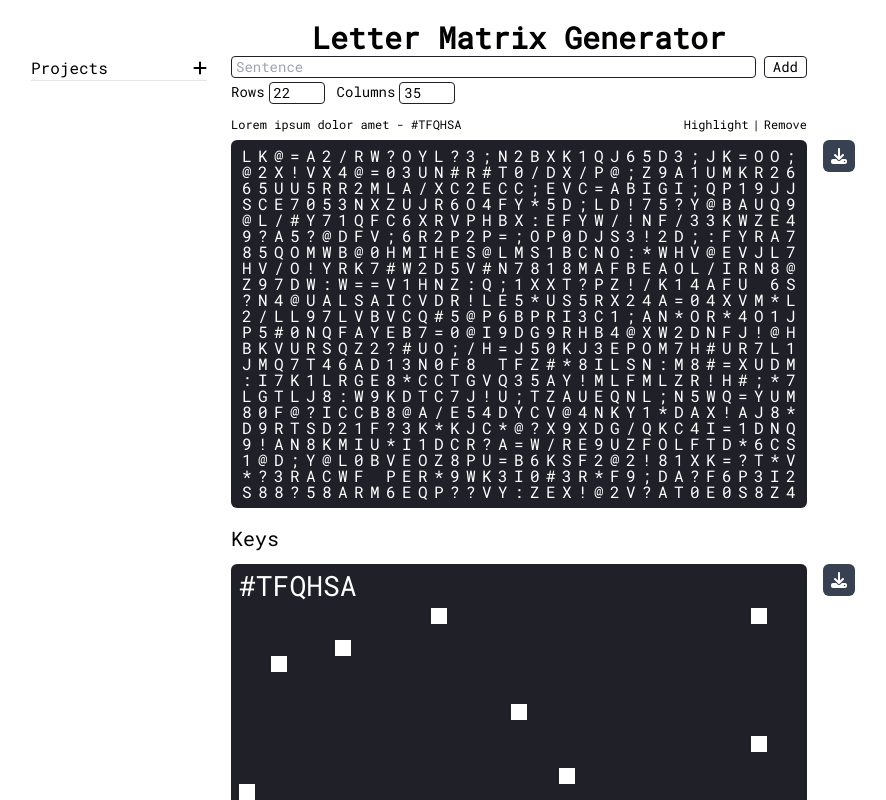
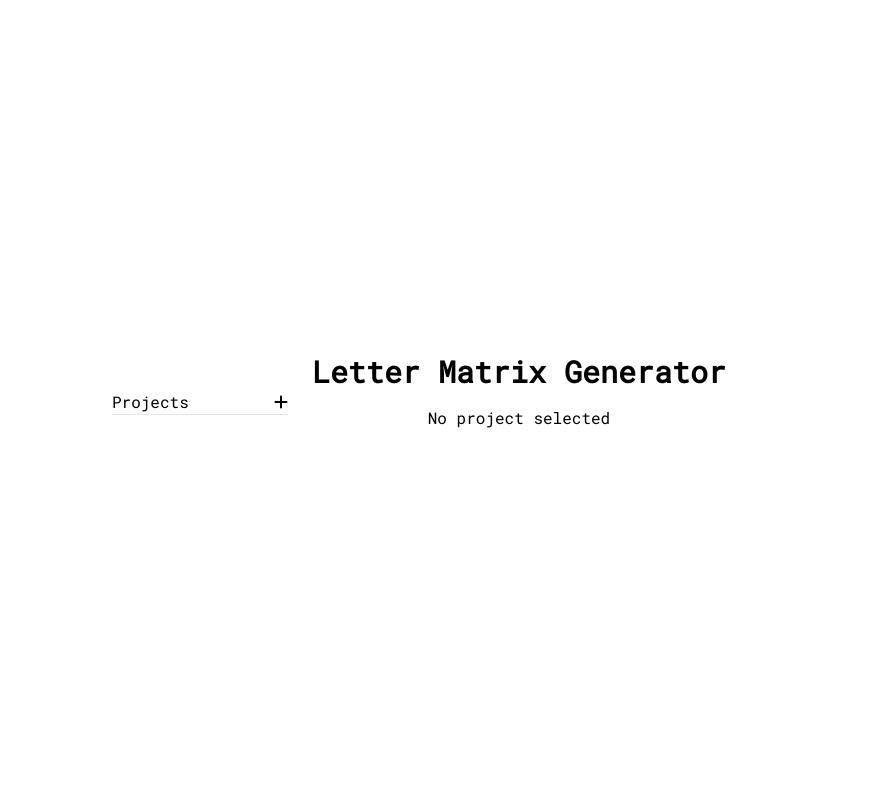
Before and after one commit to DenseOriginal/letter-matrix, a React (Vite) app: page / in a window 1280 px wide. Shown: the top 800 px of the page, without its empty margins (121-1007 px from the left). Built offline with nearby package versions, Linux system fonts and the light colour scheme.

Commit message:
Add redux implmentation

```diff
--- a/src/App.tsx
+++ b/src/App.tsx
@@ -1,7 +1,8 @@
 import { useMemo, useState } from 'react';
 import { distribute, hash } from './helpers';
+import { useAppSelector } from './hooks/redux';
 import { Out } from './Out';
-import { Projects } from './Projects';
+import { ProjectsList } from './Projects';
 import { Sentences } from './Sentences';
 import { Settings } from './Settings';
 
@@ -10,6 +11,30 @@ const initialSentences = [
 ];
 
 function App() {
+	const state = useAppSelector(state => state);
+	const currentProject = state.projects.find(project => project.id == state.currentProject);
+
+	return (
+		<div className='relative flex justify-center flex-col py-5'>
+			<h1 className='text-3xl font-bold'>Letter Matrix Generator</h1>
+
+			<div className='relative w-full'>
+				<ProjectsList />
+				{currentProject ? <Project /> : <NoProject />}
+			</div>
+		</div>
+	)
+}
+
+export default App
+
+const NoProject = () => {
+	return <div className='flex justify-center my-4'>
+		<h2>No project selected</h2>
+	</div>
+}
+
+const Project = () => {
 	const [rows, setRows] = useState(22);
 	const [columns, setColumns] = useState(35);
 	const [sentences, setSentences] = useState(initialSentences);
@@ -20,12 +45,7 @@ function App() {
 	const remove = (sentence: string) => setSentences(sentences => sentences.filter(s => s != sentence));
 	const highlight = (hash: string) => setSelected(hash);
 
-	return (
-		<div className='relative flex justify-center items-center flex-col py-5'>
-			<h1 className='text-3xl font-bold'>Letter Matrix Generator</h1>
-
-			<div className='relative'>
-				<Projects />
+	return <>
 		<Settings
 			add={add}
 			setRows={setRows}
@@ -52,9 +72,5 @@ function App() {
 				key={hash(sentence)}
 			/>)}
 		</div>
-			</div>
-		</div>
-	)
+	</>
 }
-
-export default App
--- a/src/Projects.tsx
+++ b/src/Projects.tsx
@@ -5,7 +5,7 @@ const randomId = (length = 6) => {
 	return Math.random().toString(36).substring(2, length + 2);
 };
 
-export const Projects = () => {
+export const ProjectsList = () => {
 	const [projects, setProjects] = useLocalStorage<Project[]>('projects', []);
 
 	const addProject = () => {
--- /dev/null
+++ b/src/hooks/redux.ts
@@ -0,0 +1,9 @@
+import { TypedUseSelectorHook, useDispatch, useSelector } from 'react-redux'
+import { store } from '../store'
+import { State } from '../types'
+
+type AppDispatch = typeof store.dispatch
+
+// Use throughout your app instead of plain `useDispatch` and `useSelector`
+export const useAppDispatch: () => AppDispatch = useDispatch
+export const useAppSelector: TypedUseSelectorHook<State> = useSelector
--- a/src/index.tsx
+++ b/src/index.tsx
@@ -1,7 +1,15 @@
 import ReactDOM from 'react-dom/client'
 import './index.css'
 import App from './App'
+import { Provider } from 'react-redux'
+import { store } from './store'
+
+const Root = () => (
+	<Provider store={store}>
+		<App />
+	</Provider>
+)
 
 ReactDOM.createRoot(document.getElementById('root')!).render(
-	<App />
+	<Root />
 )
--- /dev/null
+++ b/src/store/actions.ts
@@ -0,0 +1,30 @@
+import { Project } from "../types";
+
+export const onAddProject = (project: Project) => ({
+	type: 'ADD_PROJECT' as const,
+	project
+});
+
+export const onSetCurrentProject = (id: string) => ({
+	type: 'SET_CURRENT_PROJECT' as const,
+	id
+});
+
+export const onUpdateProject = (id: string, update: Partial<Project>) => ({
+	type: 'UPDATE_PROJECT' as const,
+	id,
+	update
+});
+
+export const onDeleteProject = (id: string) => ({
+	type: 'DELETE_PROJECT' as const,
+	id
+});
+
+export type ActionCreators =
+	| typeof onAddProject
+	| typeof onSetCurrentProject
+	| typeof onUpdateProject
+	| typeof onDeleteProject
+
+export type Actions = ReturnType<ActionCreators>;
--- /dev/null
+++ b/src/store/index.ts
@@ -0,0 +1,8 @@
+import { configureStore } from '@reduxjs/toolkit'
+import { State } from '../types'
+import { Actions } from './actions'
+import { reducer } from './reducer'
+
+export const store = configureStore<State, Actions>({
+	reducer
+})
--- /dev/null
+++ b/src/store/reducer.ts
@@ -0,0 +1,50 @@
+import { State } from "../types";
+import { Actions } from "./actions";
+
+const localStorageState = localStorage.getItem('state') || '{}';
+const parsedState = JSON.parse(localStorageState);
+
+const initialState: State = {
+	// Fallback state
+	projects: [],
+
+	// State from localStorage
+	...parsedState,
+
+	// Overwrite localStorage state with default state
+	currentProject: undefined
+}
+
+const setState = (state: State, update: Partial<State>) => {
+	const newState = { ...state, ...update };
+	localStorage.setItem('state', JSON.stringify(state));
+	return newState;
+}
+
+export const reducer = (state: State = initialState, action: Actions) => {
+	switch (action.type) {
+		case 'ADD_PROJECT':
+			return setState(state, {
+				projects: [...state.projects, action.project]
+			});
+		case 'SET_CURRENT_PROJECT':
+			return setState(state, {
+				currentProject: action.id
+			});
+		case 'UPDATE_PROJECT':
+			return setState(state, {
+				projects: state.projects.map(project => {
+					if (project.id === action.id) {
+						return { ...project, ...action.update };
+					}
+					return project;
+				})
+			});
+		case 'DELETE_PROJECT':
+			return setState(state, {
+				projects: state.projects.filter(project => project.id !== action.id)
+			});
+		default:
+			return state;
+	}
+}
--- a/src/types.d.ts
+++ b/src/types.d.ts
@@ -9,3 +9,8 @@ export interface Project {
 	seed: string;
 	id: string;
 }
+
+export interface State {
+	projects: Project[];
+	currentProject: string | undefined;
+}
```
Lines whose indentation alone changed are shown as unchanged.
